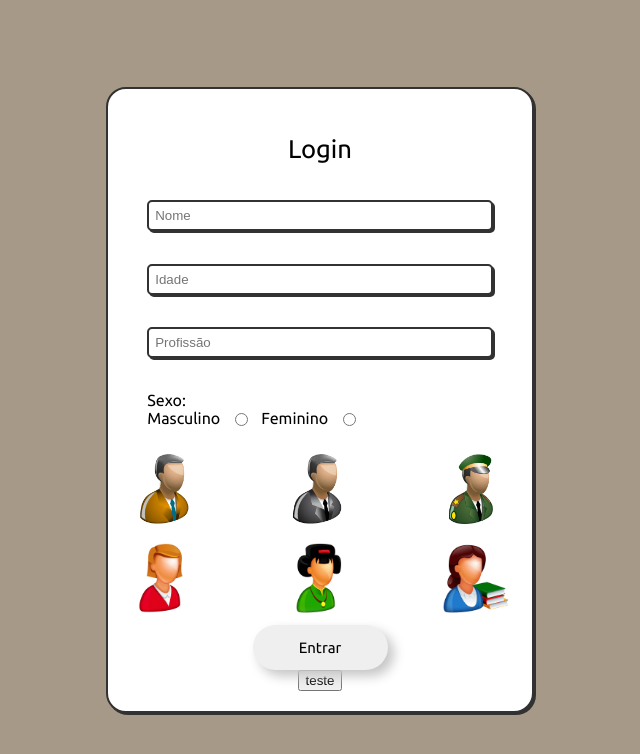
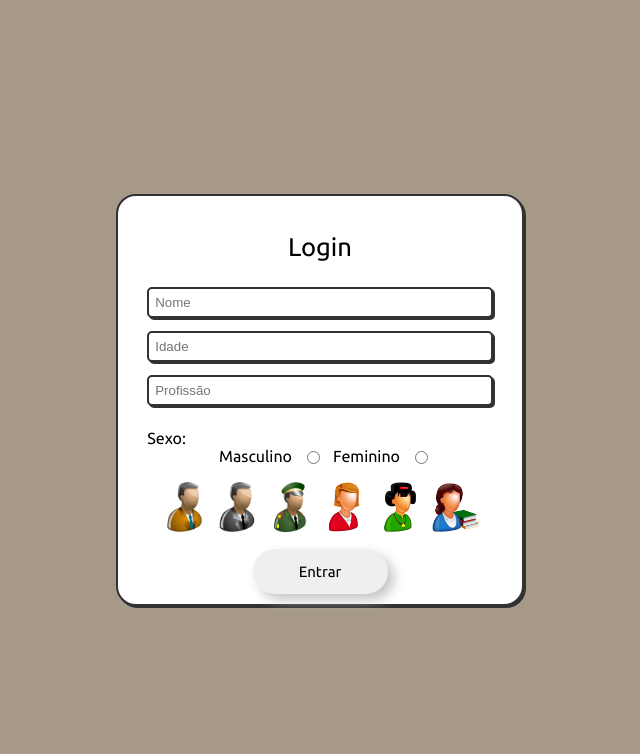
Before and after one commit to AbrahamLica/smart-wallet, a React (Vite) app: page / in a window 1280 px wide. Shown: the top 754 px of the page, without its empty margins (320-960 px from the left). Built offline with nearby package versions, Linux system fonts and the light colour scheme.

Commit message:
pagina de login finalizada

```diff
--- a/src/Components/Login/Login.tsx
+++ b/src/Components/Login/Login.tsx
@@ -66,18 +66,9 @@ const Login = () => {
         ageValid,
         professionValid,
         sexValid,
-        avatarValid,
-        errors,
-        setErrors
+        avatarValid
       );
     }
-  }
-
-  function teste() {
-    // let teste = [...erros];
-    // teste.push("caraca meu");
-    // setErros(teste);
-    console.log(errors);
   }
 
   return (
@@ -138,7 +129,13 @@ const Login = () => {
           padding="10px"
         >
           <C.Label>Sexo:</C.Label>
-          <C.Container displayFlex alignItems="center">
+          <C.Container
+            displayFlex
+            alignItems="center"
+            justifyContent="center"
+            width="100%"
+            padding="0 5px"
+          >
             <C.Label htmlFor="masculino" margin="0px 10px 0 0">
               Masculino
             </C.Label>
@@ -164,18 +161,7 @@ const Login = () => {
           </C.Container>
         </C.Container>
 
-        <C.Container
-          displayFlex
-          column
-          width="100%"
-          justifyContent="space-between"
-        >
-          <C.Container
-            displayFlex
-            width="100%"
-            justifyContent="space-between"
-            margin="15px 0"
-          >
+        <C.ContainerAvatars>
           <C.ImgUser
             src={user2}
             alt="user2"
@@ -230,9 +216,7 @@ const Login = () => {
             }
             style={{ border: imgUser4 ? "1px solid black" : "" }}
           />
-          </C.Container>
 
-          <C.Container displayFlex width="100%" justifyContent="space-between">
           <C.ImgUser
             src={user1}
             alt="user1"
@@ -287,16 +271,11 @@ const Login = () => {
             }
             style={{ border: imgUser6 ? "1px solid black" : "" }}
           />
-          </C.Container>
-        </C.Container>
+        </C.ContainerAvatars>
 
         <C.ButtonSend onClick={logIn} type="button">
           Entrar
         </C.ButtonSend>
-
-        <button onClick={teste} type="button">
-          teste
-        </button>
       </C.ContainerModal>
     </C.MainContainerModal>
   );
--- a/src/Components/Login/LoginStyles.ts
+++ b/src/Components/Login/LoginStyles.ts
@@ -113,16 +113,21 @@ export const ContainerModal = styled.form<ContainerProps>`
   align-items: center;
   justify-content: center;
   flex-direction: column;
-  padding: 20px;
+  padding: 10px;
   background-color: white;
   min-width: 30vw;
   z-index: 10;
   border-radius: 20px;
   box-shadow: 2px 2px #323232;
   border: 2px solid #323232;
+  max-height: 90vh;
+
+  @media (max-width: 768px) {
+    width: 40%;
+  }
 
   @media (max-width: 425px) {
-    width: 90%;
+    width: 70%;
   }
 `;
 
@@ -130,7 +135,7 @@ export const ContainerLabelInput = styled.div<ContainerProps>`
   display: flex;
   flex-direction: column;
   justify-content: flex-start;
-  padding: 10px;
+  /* padding: 10px; */
   width: 90%;
 
   @media (max-width: 1024px) {
@@ -201,8 +206,17 @@ export const ButtonSend = styled.button<ContainerProps>`
   }
 `;
 
+export const ContainerAvatars = styled.div<ContainerProps>`
+  display: flex;
+  flex-wrap: wrap;
+  width: 100%;
+  align-items: center;
+  justify-content: center;
+  margin: 5px 0;
+`;
+
 export const ImgUser = styled.img<ContainerProps>`
-  width: 70px;
+  width: 50px;
   cursor: pointer;
   padding: 2px;
 `;
--- a/src/Helpers/Helpers.ts
+++ b/src/Helpers/Helpers.ts
@@ -95,9 +95,7 @@ export function addAllErrorsToAlert(
   ageValid: boolean,
   professionValid: boolean,
   sexValid: boolean,
-  avatarValid: boolean,
-  errors: any,
-  setErrors: any
+  avatarValid: boolean
 ) {
   let arrayErrors = [];
 
@@ -107,25 +105,24 @@ export function addAllErrorsToAlert(
   if (!ageValid) {
     arrayErrors.push("Idade");
   }
-
   if (!professionValid) {
     arrayErrors.push("Profissão");
   }
-
   if (!sexValid) {
-    arrayErrors.push("Sexo");
+    arrayErrors.push("Selecione o sexo");
   }
 
   if (!avatarValid) {
-    arrayErrors.push("Avatar");
+    arrayErrors.push("Selecione o seu avatar");
   }
 
   const str = arrayErrors.toString();
 
-  const newStr = str.replace(/,/g, " ");
+  const newStr = str.replace(/,/g, " | ");
 
-  console.log(str);
-  console.log(newStr);
+  alert(`Por favor, verifique os seguintes itens:
+    ${newStr}
+  `);
 }
 
 // Others
```
Lines whose indentation alone changed are shown as unchanged.
